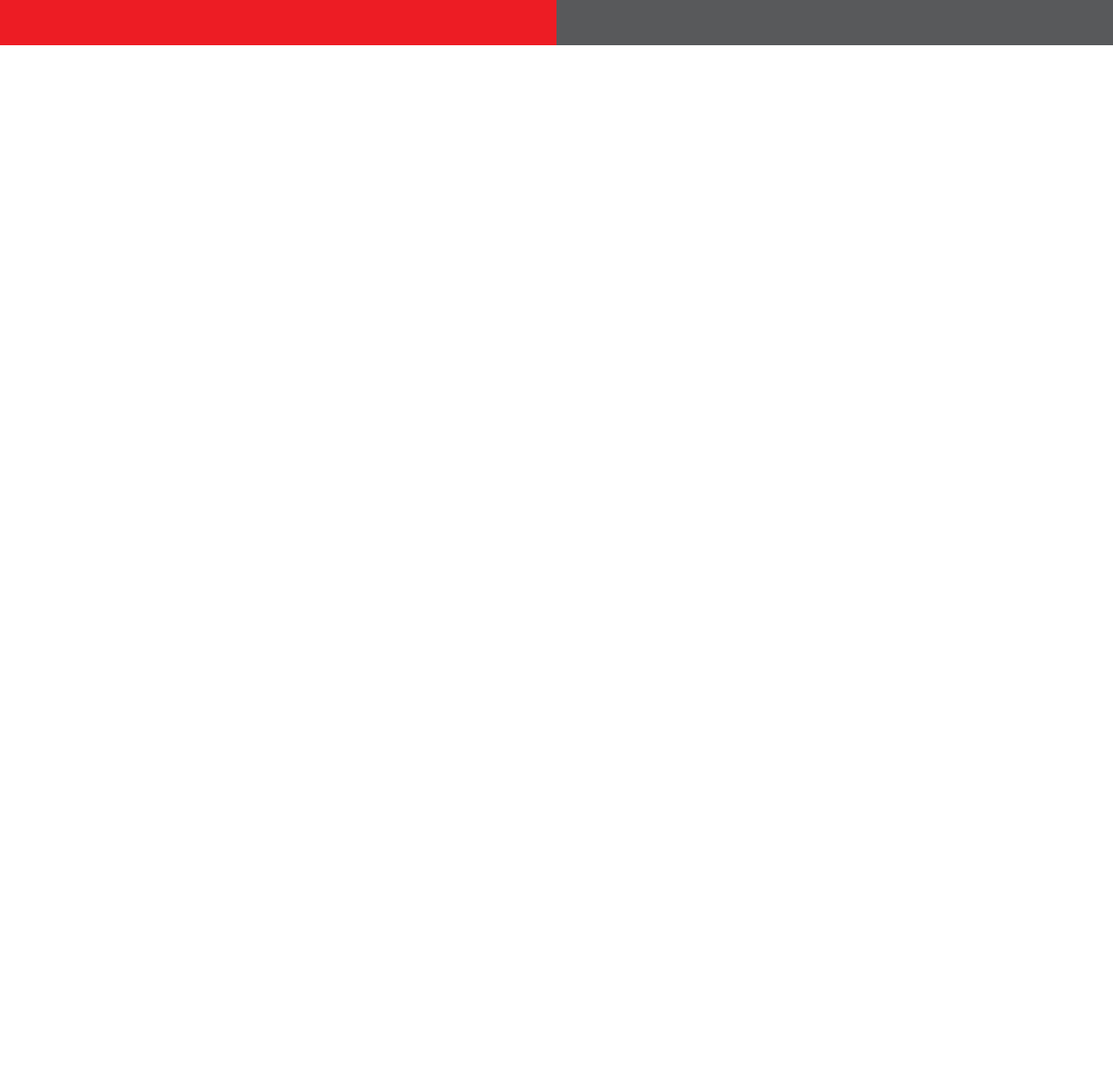
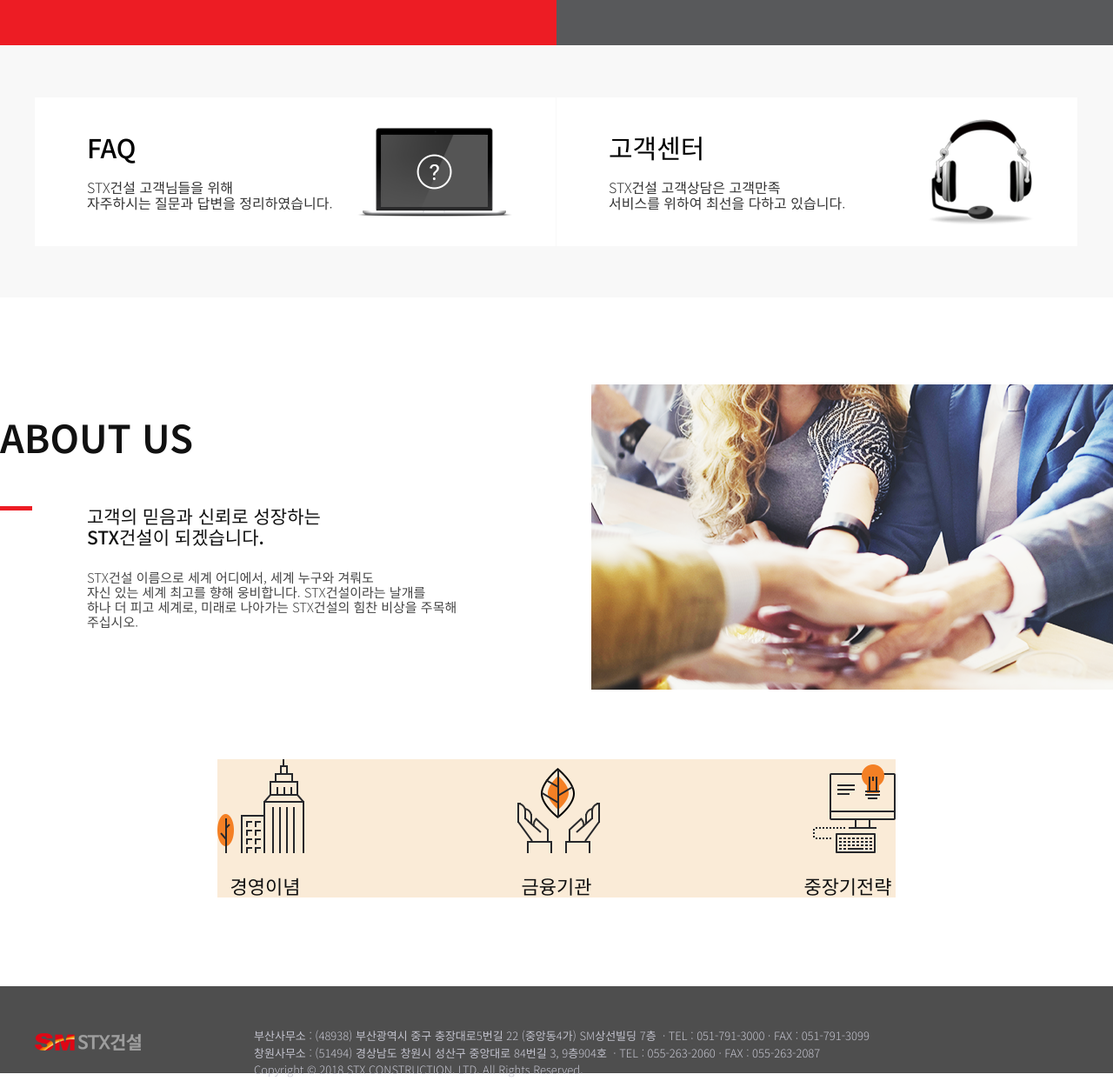
Before and after one commit to alskjd33/stx_study, a plain HTML site: page index.html in a window 1280 px wide. Shown: the part 2244-3487 px from the top of the page at 87% size. Before the commit the page ends 2296 px from the top, so only its background shows below. Drawn offline with Linux system fonts and the light colour scheme.

Commit message:
cs/회사소개/하단 완성 cs-inner container cleafix 적용 <i>&middot;</i>&nbsp 기호 사용

```diff
--- a/css/index.css
+++ b/css/index.css
@@ -412,3 +412,178 @@ body {
 text-overflow: ellipsis;
 overflow: hidden;
 }
+/* cs */
+.cs{
+  position: relative;
+  display: block;
+  background-color: #f8f8f8;
+  padding: 60px 0;
+  height: 290px;
+}
+.cs-inner{
+ position: relative;
+ display: block;
+ height: auto;
+}
+.cs-link{
+  position: relative;
+  display: block;
+  width:calc(50% - 1px) ;
+  /* height: 200px; */
+  padding: 40px 60px;
+  float: left;
+
+}
+.cs-link:first-child{
+  height: 100%;
+  background: url("../images/bg_faq.png")no-repeat #fff;
+  background-position: calc(100% - 50px);
+  margin-right: 1px;
+}
+.cs-link:last-child{
+  height: 100%;
+  background: url("../images/bg_custom.png")no-repeat #fff;
+  background-position: calc(100% - 50px);
+}
+.cs-link h3{
+  position: relative;
+  display: block;
+  color: #000;
+  font-size: 30px;
+  font-weight: 500;
+  margin-bottom: 20px;
+}
+/* 회사소개 */
+.about{
+  position: relative;
+  display: block;
+  padding: 100px 0;
+  background-color: #fff;
+}
+.about-inner{
+  position: relative;
+  display: block;
+}
+/* about-top */
+.about-top{
+position: relative;
+display: block;
+background: url("../images/img_about.png")no-repeat;
+background-position: 100%;
+margin-bottom: 80px;
+}
+.about-top h2{
+  position: relative;
+  display: block;
+  font-size: 44px;
+  color: #111;
+  font-weight: 600;
+  padding-top: 35px;
+  margin-bottom: 55px;
+  text-transform: uppercase;
+}
+.about-top p{
+ position: relative;
+ display: block;
+ font-size: 15px;
+ padding-left: 100px;
+ padding-bottom: 70px;
+}
+.about-top p::before{
+  content: "";
+  position: absolute;
+  top: 0;
+  left: 0;
+  width: 37px;
+  height: 5px;
+  background-color: #ed1c24;
+}
+.about-top p b{
+  position: relative;
+  display: block;
+  font-size: 21px;
+  font-weight: 500;
+  color: #111;
+  padding-bottom: 25px;
+}
+/* about-botoom */
+.about-bottom{
+  position: relative;
+  display: block;
+  text-align: center;
+}
+.about-list{
+  position: relative;
+  display: inline-block;
+background-color: antiquewhite;
+}
+.about-list li{
+  position: relative;
+  display: block;
+  float: left;
+}
+.about-list li a{
+  position: relative;
+  display: inline-block;
+  font-size: 22px;
+  color: #111;
+  font-weight: 500;
+}
+.about-list li a::before{
+  content: "";
+  display: block;
+ /* position: absolute;
+ top: 0;
+ left: 0; */
+ width: 110px;
+ height: 108px;
+ background: url("../images/bg_icon.png")no-repeat;
+ margin-bottom: 25px;
+}
+.about-list li:nth-child(1) a::before{
+  background-position: 0 0;
+}
+
+.about-list li:nth-child(2) a::before{
+  background-position: -110px 0;
+
+}
+.about-list li:nth-child(2){
+  width: 560px;
+}
+.about-list li:nth-child(3) a::before{
+  background-position: -220px 0;
+}
+/* footer */
+.footer {
+  position: relative;
+  display: block;
+  padding: 50px 0;
+  background-color: #4e4e4e;
+}
+.footer-inner {
+  position: relative;
+  display: block;
+}
+.footer-logo {
+  position: relative;
+  display: block;
+  float: left;
+  margin-right: 130px;
+}
+.footer-info {
+  position: relative;
+  display: block;
+  float: left;
+}
+.footer-list li {
+  position: relative;
+  display: block;
+  font-size: 13px;
+  color: #c3c3ce;
+  margin-bottom: 5px;
+}
+.footer-list li address {
+  /* address태그가 글자가 기울어지기 때문에 스타일 normal적용해서 똑바로 세움 */
+  font-size: normal;
+}
--- a/index.html
+++ b/index.html
@@ -216,11 +216,78 @@
         </div>
       </section>
       <!-- 고객센터 -->
-      <section class="cs"></section>
+      <section class="cs">
+        <div class="cs-inner container cleafix">
+          <!-- faq -->
+           <a href="#" class="cs-link">
+            <h3>FAQ</h3>
+            <p>
+              STX건설 고객님들을 위해<br />
+              자주하시는 질문과 답변을 정리하였습니다.
+            </p>
+           </a>
+           <!-- 고객센터 -->
+            <a href="#" class="cs-link">
+              <h3>고객센터</h3>
+              <p>
+                STX건설 고객상담은 고객만족<br />
+                서비스를 위하여 최선을 다하고 있습니다.
+              </p>
+            </a>
+        </div>
+      </section>
       <!-- 회사소개 -->
-      <section class="about"></section>
+      <section class="about">
+        <div class="about-inner">
+        <!-- 어바웃상단 -->
+        <div class="about-top">
+<h2>ABOUT US</h2>
+<p>
+  <b>
+    고객의 믿음과 신뢰로 성장하는<br />
+    STX건설이 되겠습니다.
+  </b>
+  STX건설 이름으로 세계 어디에서, 세계 누구와 겨뤄도<br />
+  자신 있는 세계 최고를 향해 웅비합니다. STX건설이라는 날개를<br />
+  하나 더 피고 세계로, 미래로 나아가는 STX건설의 힘찬 비상을 주목해<br />
+  주십시오.
+</p>
+        </div>
+        <!-- 어바웃 하단 -->
+        <div class="about-bottom">
+          <ul class="about-list">
+            <li><a href="#"><p>경영이념</p></a></li>
+            <li><a href="#"><p>금융기관</p></a></li>
+            <li><a href="#"><p>중장기전략</p></a></li>
+
+          </ul>
+        </div>
+      </div>
+      </section>
       <!-- 하단 -->
-      <footer class="footer"></footer>
+      <footer class="footer">
+        <div class="footer-inner container cleafix">
+          <!-- 하단 이미지로고 -->
+           <a href="#" class="footer-logo">
+            <img src="images/logo_footer.png" alt="건설">
+           </a>
+           <!-- 카피라이더 -->
+            <div class="footer-info">
+              <ul class="footer-list">
+                <li>
+                  <address>
+                    부산사무소 : (48938) 부산광역시 중구 충장대로5번길 22 (중앙동4가) SM상선빌딩 7층 &nbsp;<i>&middot;</i>&nbsp;TEL : 051-791-3000&nbsp;<i>&middot;</i>&nbsp;FAX : 051-791-3099
+                    <!-- &nbsp;<i>&middot;</i>&nbsp; - 점찍기. -->
+                  </address>
+                </li>
+                <li>
+                  <address>창원사무소 : (51494) 경상남도 창원시 성산구 중앙대로 84번길 3, 9층904호 &nbsp;<i>&middot;</i>&nbsp;TEL : 055-263-2060&nbsp;<i>&middot;</i>&nbsp;FAX : 055-263-2087</address>
+                </li>
+                <li>Copyright &copy; 2018 STX CONSTRUCTION. LTD. All Rights Reserved.</li>
+              </ul>
+            </div>
+        </div>
+      </footer>
     </div>
   </body>
 </html>
```
